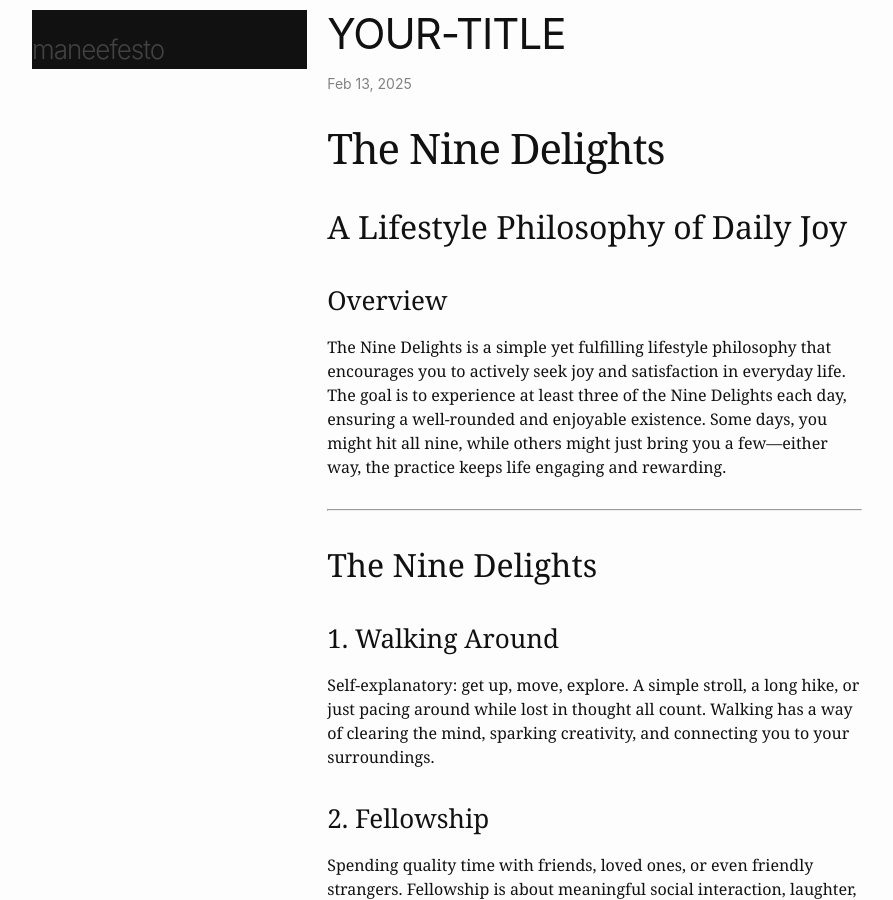
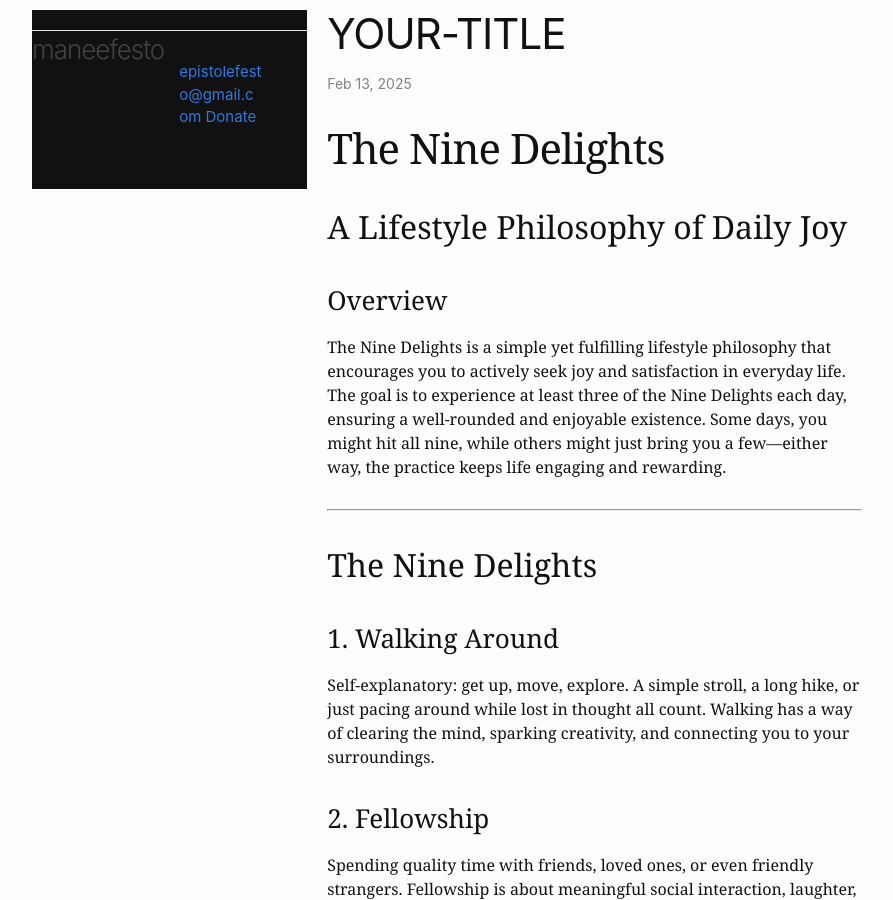
Before and after one commit to maneefesto/manefesto, a Jekyll site: the page built from _posts/2025-02-14-prova2.md, in a window 1280 px wide and 900 px high. Shown: the whole window, without its empty margins (126-1019 px from the left). Built offline with Jekyll 4.4.1, drawn with Linux system fonts in a browser that asks for light colours; our own code applies the rules of GitHub Pages for plain Markdown files.

Commit message:
add paypal button

```diff
--- a/_includes/footer.html
+++ b/_includes/footer.html
@@ -7,8 +7,12 @@
       <div class="footer-col">
         <ul class="contact-list">
           {% if site.author.email -%}
-            <li><a class="u-email" href="mailto:{{ site.author.email }}">{{ site.author.email }}</a></li>
+            <li>
+              <a class="u-email" href="mailto:{{ site.author.email }}">{{ site.author.email }}</a>
+              <a href="https://www.paypal.me/leobre1024" class="u-url" rel="payment">Donate</a>
+            </li>
           {%- endif %}
+
         </ul>
       </div>
     </div>
--- a/_includes/leftbar.html
+++ b/_includes/leftbar.html
@@ -1,3 +1,5 @@
 <div class="sidebar">
     <a class="site-title" rel="author" href="{{ '/' | relative_url }}">{{ site.title | escape }}</a>
+
+    {%-include footer.html-%}
 </div>
```
